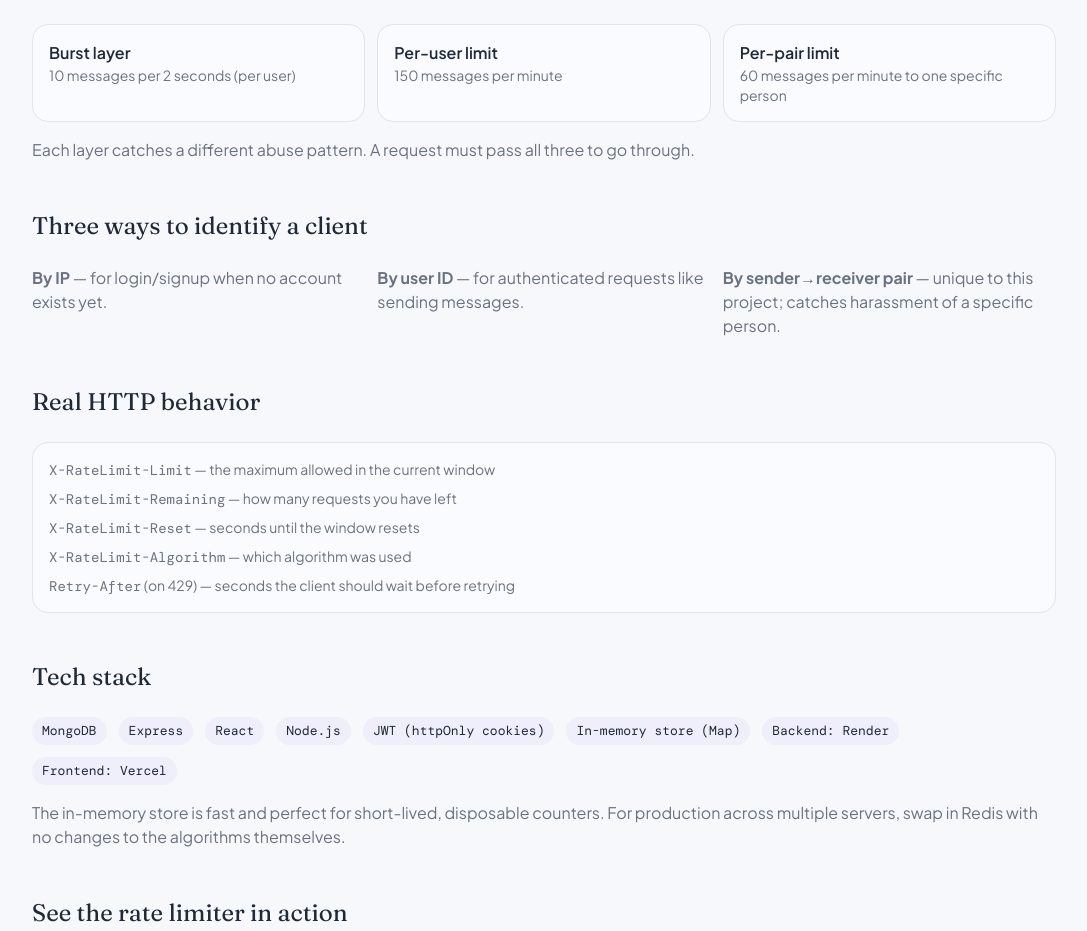
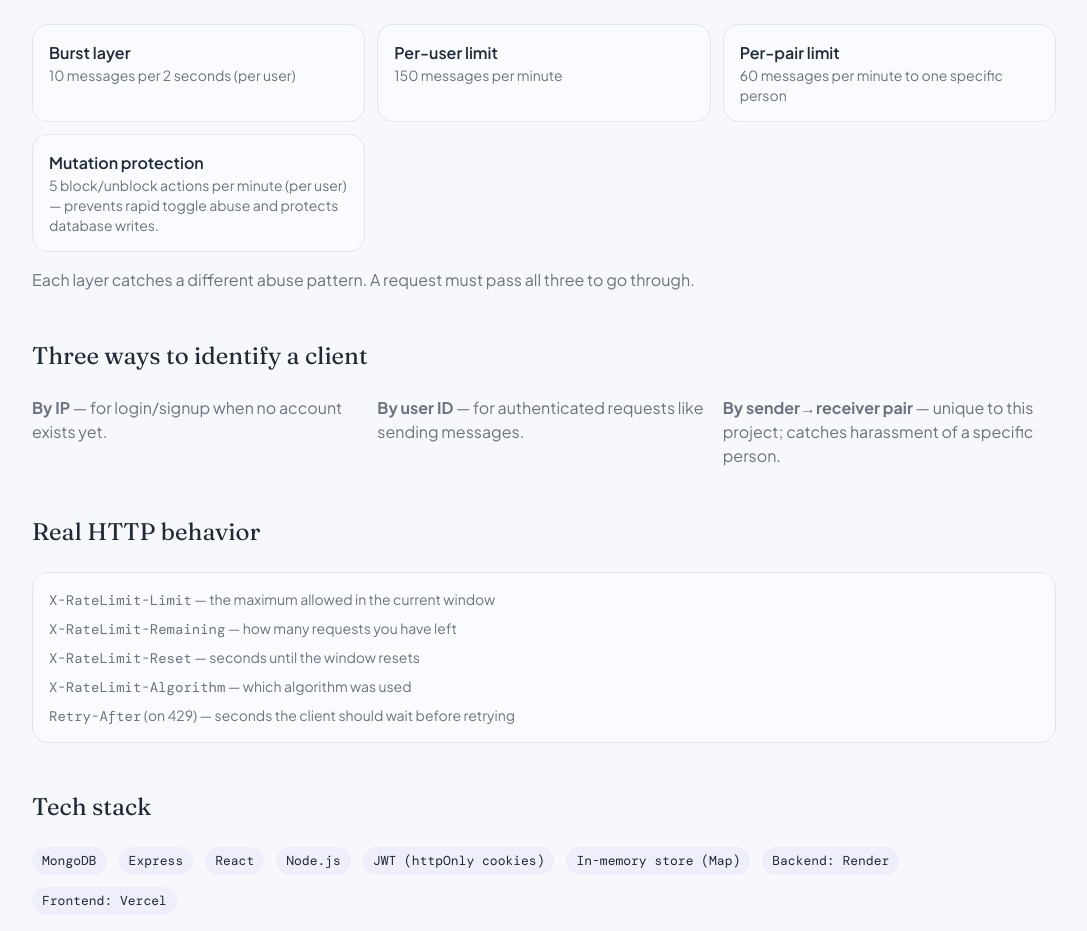
Before and after one commit to Harsha333hhh/API-Rate-Limiter-Backend-Architecture-, a React (Vite) app in the folder frontend/: page /about in a window 1280 px wide. Shown: the part 1222-2153 px from the top of the page, without its empty margins (96-1183 px from the left). Built offline with nearby package versions, Linux system fonts and the light colour scheme; no server answers.

Commit message:
chore: tighten block/unblock rate limits; document mutation-protection in About

```diff
--- a/frontend/src/pages/About.jsx
+++ b/frontend/src/pages/About.jsx
@@ -105,6 +105,10 @@ export default function About() {
               <div className="font-semibold">Per-pair limit</div>
               <div className="text-text-secondary text-sm">60 messages per minute to one specific person</div>
             </div>
+            <div className="p-4 rounded-2xl border border-line bg-raised">
+              <div className="font-semibold">Mutation protection</div>
+              <div className="text-text-secondary text-sm">5 block/unblock actions per minute (per user) — prevents rapid toggle abuse and protects database writes.</div>
+            </div>
           </div>
           <p className="mt-4 text-text-secondary">Each layer catches a different abuse pattern. A request must pass all three to go through.</p>
         </section>
```
Also changed, not shown: 1 other file (tests, documents, lock files or other folders).
